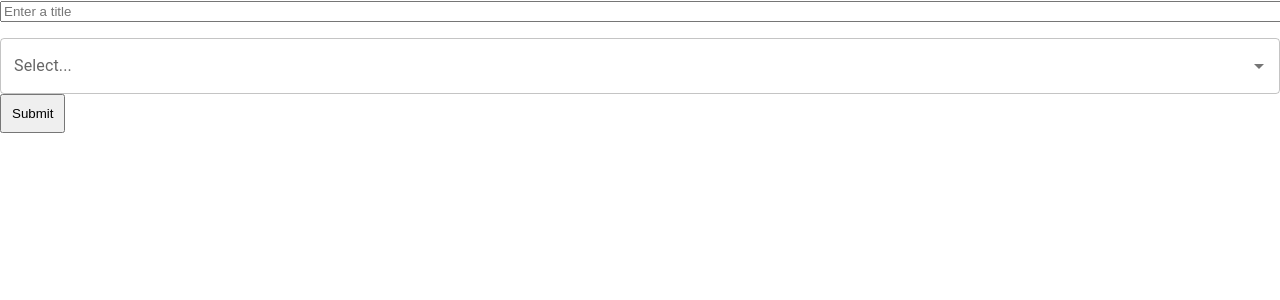
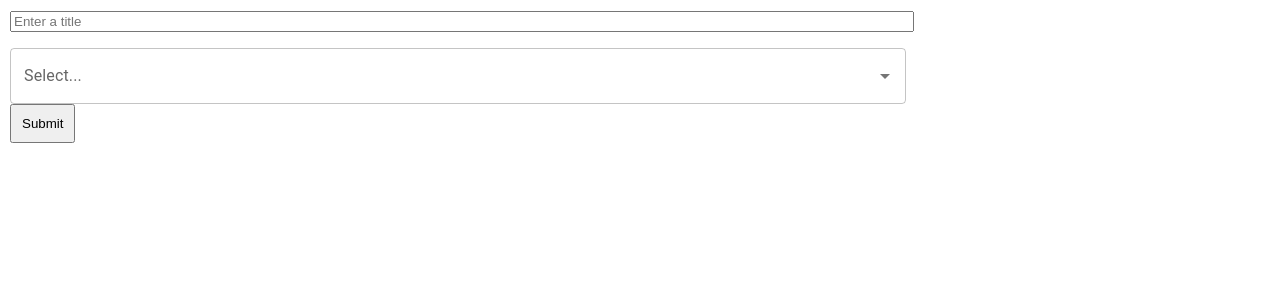
Before and after one commit to Susanoov90/react-country-choices, a React (Create React App) app: page / in a window 1280 px wide. Shown: the top 300 px of the page. Built offline with nearby package versions, Linux system fonts and the light colour scheme; no server answers.

Commit message:
Update App.js

```diff
--- a/src/App.js
+++ b/src/App.js
@@ -1,11 +1,12 @@
-import { useState } from 'react';
-import Select from './components/imports/Select';
-import Country from './components/Country';
 import { Form } from './components/demo/Form';
+import { Result } from './components/demo/Result'
 
 function App() {
   return (
-      <Form />
+      <div style={{ width: "70%", padding: 10 }}>
+        <Form />
+      </div>
+
   );
 }
 
```
